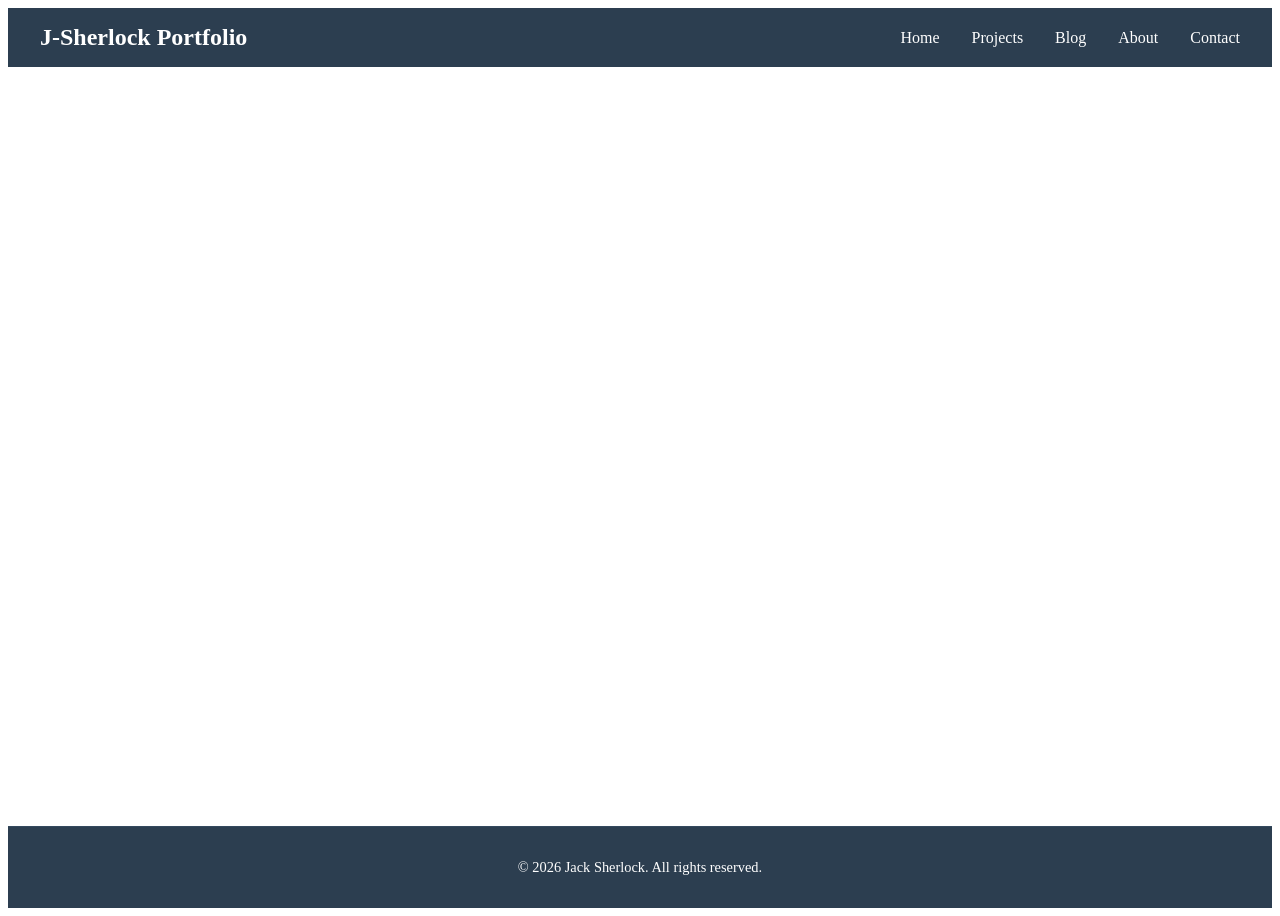
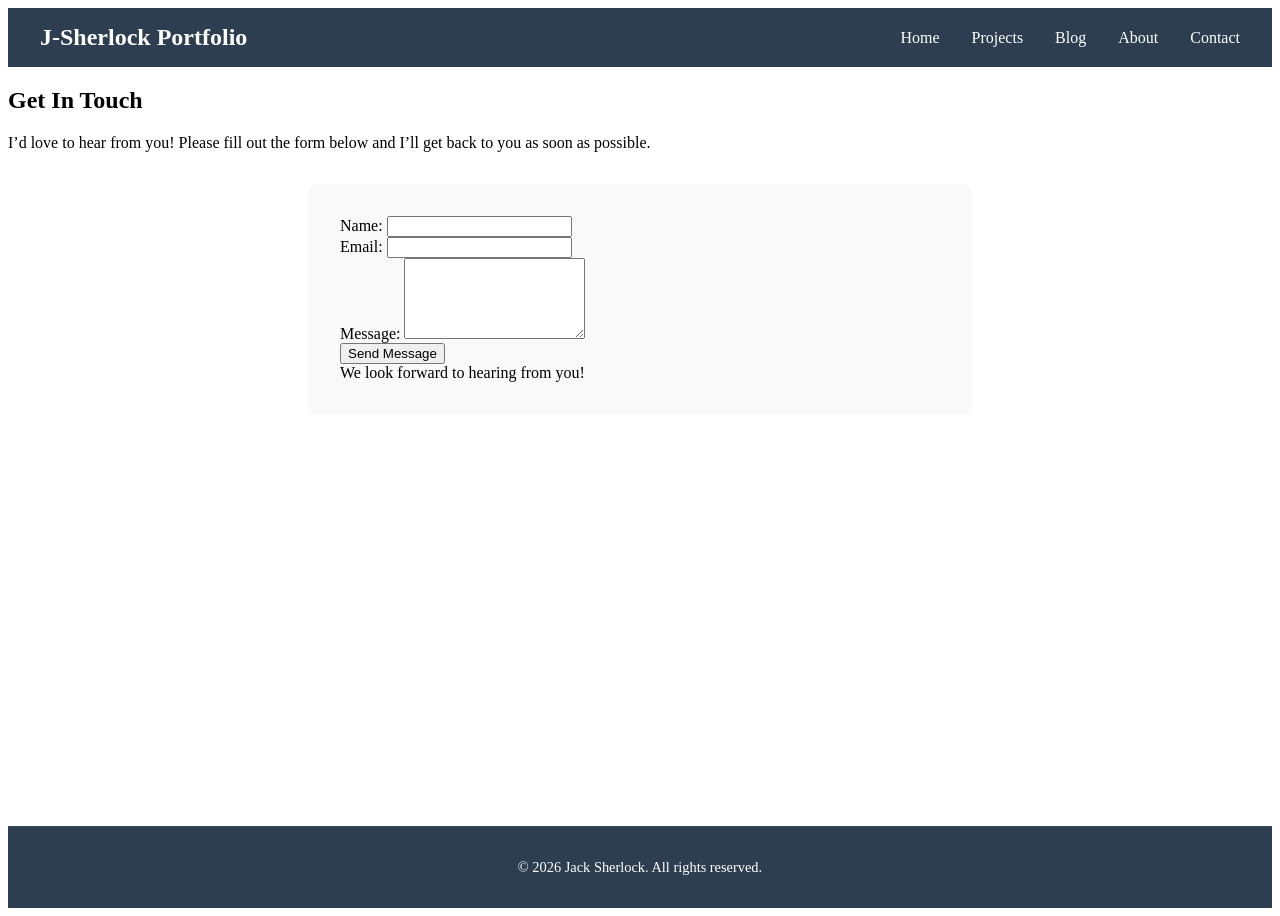
Before and after one commit to J-Sherlock/portfolio, a Jekyll site: the page built from pages/contact.markdown, in a window 1280 px wide. Built offline with Jekyll 4.4.1, drawn with Linux system fonts in a browser that asks for light colours.

Commit message:
Added basic Forminit form to contact page

```diff
--- a/_config.yml
+++ b/_config.yml
@@ -28,6 +28,7 @@ baseurl: "/portfolio" # the subpath of your site, e.g. /blog
 url: "https://j-sherlock.github.io" # the base hostname & protocol for your site, e.g. http://example.com
 twitter_username: JackSherlolv
 github_username: J-Sherlock
+forminit_ID: nsbm6r42hdg
 
 # Build settings
 theme: minima
--- a/_sass/main.scss
+++ b/_sass/main.scss
@@ -11,3 +11,11 @@ body {
 main {
   flex: 1;
 }
+
+.form-container {
+  max-width: 600px;
+  margin: 2rem auto;
+  padding: 2rem;
+  background-color: #f9f9f9;
+  border-radius: 8px;
+}
--- a/pages/contact.markdown
+++ b/pages/contact.markdown
@@ -3,3 +3,33 @@ layout: default
 title: Contact
 permalink: /contact/
 ---
+
+## Get In Touch
+
+I'd love to hear from you! Please fill out the form below and I'll get back to you as soon as possible.
+
+<!-- Forminit Form Embed -->
+<div class="form-container">
+    <form action="https://forminit.com/f/{{ site.forminit_ID }}" method="POST">
+        <div>
+            <label for="name">Name:</label>
+            <input type="text" id="name" name="fi-sender-firstName" required>
+        </div>
+
+        <div>
+            <label for="email">Email:</label>
+            <input type="email" id="email" name="fi-sender-email" required>
+        </div>
+
+        <div>
+            <label for="message">Message:</label>
+            <textarea id="message" name="fi-text-message" rows="5" required></textarea>
+        </div>
+
+        <button type="submit">Send Message</button>
+    </form>
+
+    We look forward to hearing from you!
+
+  <!-- Example: <iframe src="https://forminit.com/form/YOUR_FORM_ID" ...></iframe> -->
+</div>
```
